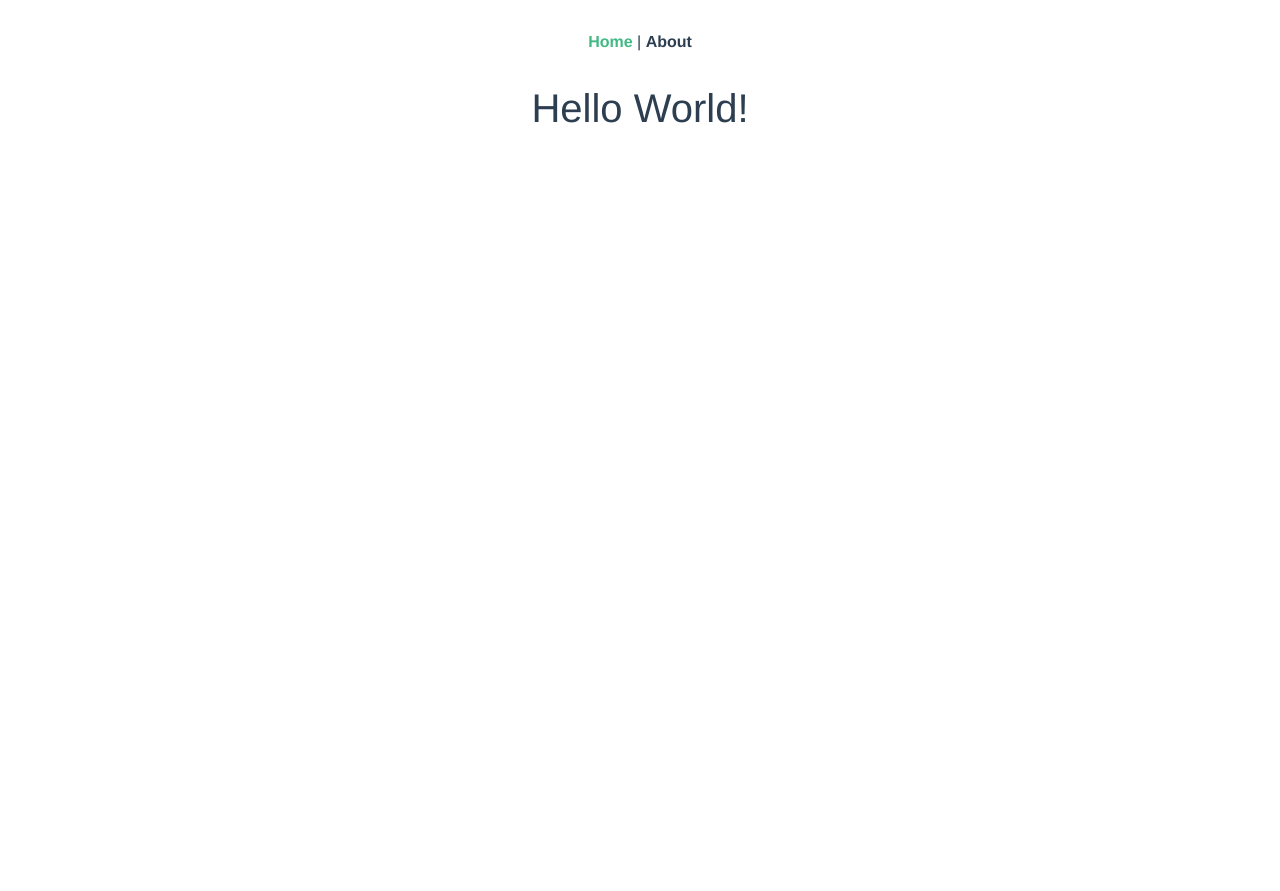
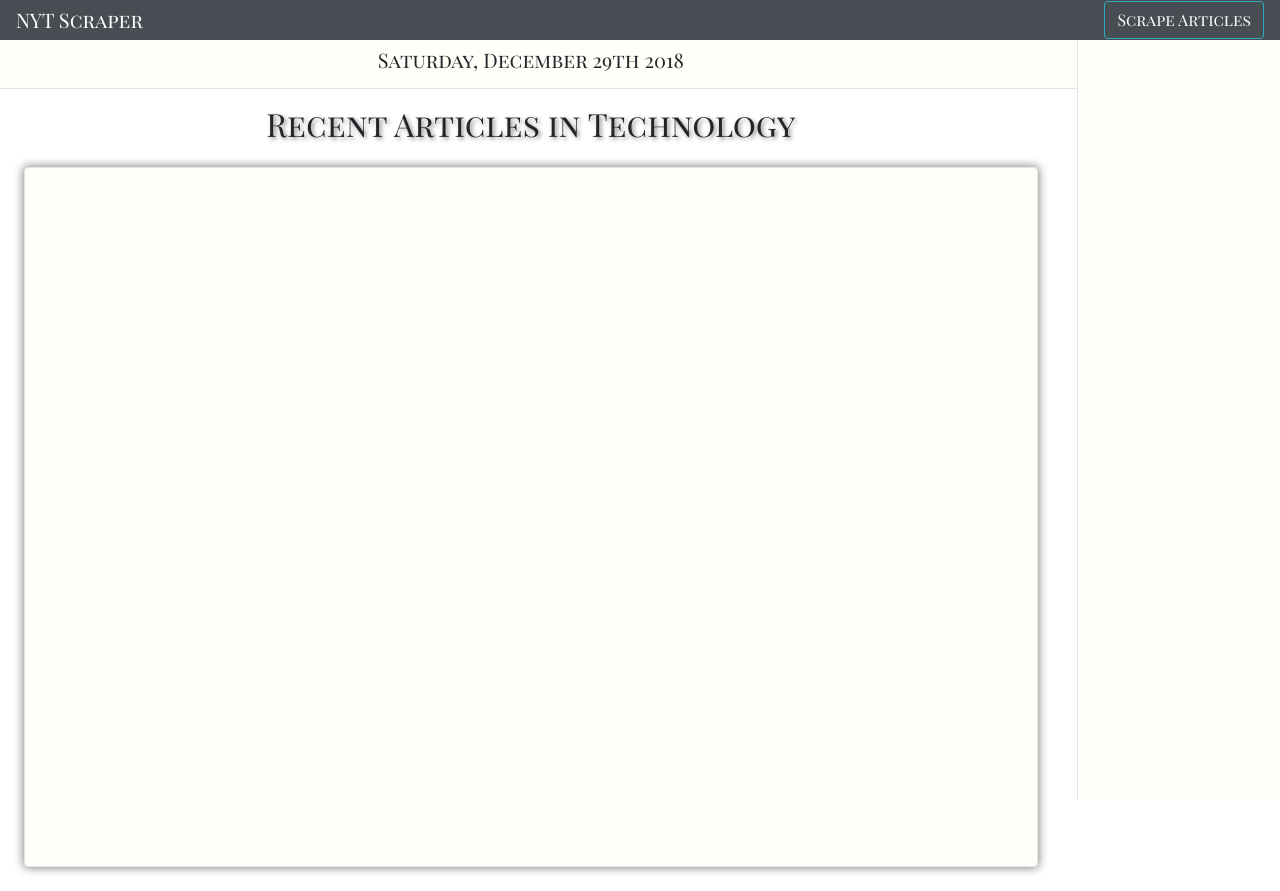
Before and after one commit to huntertrammell/NYT-scrape, a Vue app in the folder client/: page / in a window 1280 px wide. Before the commit the page ends 800 px from the top, so only its background shows below. Built offline with nearby package versions, Linux system fonts and the light colour scheme.

Commit message:
created components

```diff
--- a/client/package.json
+++ b/client/package.json
@@ -9,8 +9,10 @@
   "dependencies": {
     "axios": "^0.18.0",
     "bootstrap": "^4.2.1",
+    "moment": "^2.23.0",
     "vue": "^2.5.17",
-    "vue-router": "^3.0.1"
+    "vue-router": "^3.0.1",
+    "weather-js": "^2.0.0"
   },
   "devDependencies": {
     "@vue/cli-plugin-babel": "^3.2.0",
--- a/client/src/App.vue
+++ b/client/src/App.vue
@@ -1,29 +1,28 @@
 <template>
-  <div id="app">
-    <div id="nav">
-      <router-link to="/">Home</router-link> |
-      <router-link to="/about">About</router-link>
-    </div>
-    <router-view/>
-  </div>
+  <app-home />
 </template>
 
-<style lang="scss">
-#app {
-  font-family: 'Avenir', Helvetica, Arial, sans-serif;
-  -webkit-font-smoothing: antialiased;
-  -moz-osx-font-smoothing: grayscale;
-  text-align: center;
-  color: #2c3e50;
-}
-#nav {
-  padding: 30px;
-  a {
-    font-weight: bold;
-    color: #2c3e50;
-    &.router-link-exact-active {
-      color: #42b983;
+<script>
+  import Home from '@/views/Home.vue'
+  export default {
+    components: {
+      appHome: Home
     }
   }
+</script>
+
+<style lang="scss">
+@import url('https://fonts.googleapis.com/css?family=Playfair+Display+SC|Raleway');
+.body-text {
+  font-family: 'Raleway', sans-serif;
+}
+.header-text {
+  font-family: 'Playfair Display SC', serif;
+}
+body {
+  overflow-x: hidden;
+}
+html {
+  overflow-x: hidden;
 }
 </style>
--- /dev/null
+++ b/client/src/components/Article.vue
@@ -0,0 +1,13 @@
+<template>
+
+</template>
+
+<script>
+export default {
+
+}
+</script>
+
+<style>
+
+</style>
--- /dev/null
+++ b/client/src/components/ArticleBody.vue
@@ -0,0 +1,32 @@
+<template>
+    <div class="container-fluid">
+        <h2 class="header-text text-center article-disp">Recent Articles in Technology</h2>
+        <div class="m-4 content-wrapper rounded">
+            <div class="row m-2 p-2">
+                <app-article />
+            </div>
+        </div>
+    </div>
+</template>
+
+<script>
+import Article from '@/components/Article'
+export default {
+    name: 'ArticleBody',
+    components: {
+        appArticle: Article
+    }
+}
+</script>
+
+<style>
+    .content-wrapper {
+        border: 1px #e5e5e5 solid;
+        box-shadow: 0px 0px 10px 1px #888888;
+        height: 700px;
+        background: #fffef8;
+    }
+    .article-disp {
+        text-shadow: 2px 2px 4px #888888;
+    }
+</style>
--- /dev/null
+++ b/client/src/components/ArticleWrapper.vue
@@ -0,0 +1,48 @@
+<template>
+  <div>
+    <div class="intro">
+      <h5 class="header-text text-center pt-2">{{ date }}</h5>
+      <hr class="px-2">
+    </div>
+    <app-article-body/>
+  </div>
+</template>
+
+<script>
+import moment from 'moment'
+import weather from 'weather-js'
+import ArticleBody from '@/components/ArticleBody'
+export default {
+  name: 'ArticleWrapper',
+  data(){
+    return {
+      msg: "Hello World",
+      date: moment().format("dddd, MMMM Do YYYY")
+    }
+  },
+  components: {
+    appArticleBody: ArticleBody
+  },
+  methods: {
+    /*async getWeather() {
+      weather.find({search: 'Kansas City', degreeType: 'F'}, function(err, result) {
+        if(err) console.log(err);
+        let city = result.location.name
+        let temp = result.current.temperature + " F"
+        let sky = result.current.skytext
+        let curForcast = (`${city}, currently ${sky} and ${temp}`)
+        this.forcast = curForcast
+      });
+    }*/
+  },
+  /*updated(){
+    this.getWeather()
+  }*/
+}
+</script>
+
+<style>
+.intro {
+  background: #fffef8;
+}
+</style>
--- a/client/src/components/HelloWorld.vue
+++ /dev/null
@@ -1,32 +0,0 @@
-<template>
-  <div class="hello">
-    <h1>{{ msg }}</h1>
-  </div>
-</template>
-
-<script>
-export default {
-  name: 'HelloWorld',
-  props: {
-    msg: String
-  }
-}
-</script>
-
-<!-- Add "scoped" attribute to limit CSS to this component only -->
-<style scoped lang="scss">
-h3 {
-  margin: 40px 0 0;
-}
-ul {
-  list-style-type: none;
-  padding: 0;
-}
-li {
-  display: inline-block;
-  margin: 0 10px;
-}
-a {
-  color: #42b983;
-}
-</style>
--- /dev/null
+++ b/client/src/components/Navbar.vue
@@ -0,0 +1,28 @@
+<template>
+    <nav class="navbar navbar-expand-lg navbar-light bg-dark">
+        <router-link class="navbar-brand text-white header-text" to="/">NYT Scraper</router-link>
+        <button class="navbar-toggler" type="button" data-toggle="collapse" data-target="#navbarSupportedContent" aria-controls="navbarSupportedContent" aria-expanded="false" aria-label="Toggle navigation">
+            <span class="navbar-toggler-icon"></span>
+        </button>
+        <div class="collapse navbar-collapse justify-content-end" id="navbarSupportedContent">
+            <form class="form-inline my-2 my-lg-0">
+                <button class="btn btn-outline-info my-2 my-sm-0 header-text text-white">Scrape Articles</button>
+            </form>
+        </div>
+    </nav>
+</template>
+
+<script>
+export default {
+    name: 'Navbar',
+}
+</script>
+
+<style>
+    .navbar {
+        opacity: 0.90 !important;
+    }
+    nav {
+        height: 5vh;
+    }
+</style>
--- /dev/null
+++ b/client/src/components/RightArticle.vue
@@ -0,0 +1,24 @@
+<template>
+    <div class="article-wrapper">
+
+    </div>
+</template>
+
+<script>
+export default {
+    name: 'RightArticle'
+}
+</script>
+
+<style>
+    .article-wrapper {
+        height: 95vh;
+        width: 100%;
+        border: 1px #e5e5e5 solid;
+        border-top: none;
+        border-bottom: none;
+        border-right: none;
+        background: #fffef8;
+        overflow: hidden;
+    }
+</style>
--- a/client/src/router.js
+++ b/client/src/router.js
@@ -12,14 +12,6 @@ export default new Router({
       path: '/',
       name: 'home',
       component: Home
-    },
-    {
-      path: '/about',
-      name: 'about',
-      // route level code-splitting
-      // this generates a separate chunk (about.[hash].js) for this route
-      // which is lazy-loaded when the route is visited.
-      component: () => import(/* webpackChunkName: "about" */ './views/About.vue')
     }
   ]
 })
--- a/client/src/views/About.vue
+++ /dev/null
@@ -1,5 +0,0 @@
-<template>
-  <div class="about">
-    <h1>This is an about page</h1>
-  </div>
-</template>
--- a/client/src/views/Home.vue
+++ b/client/src/views/Home.vue
@@ -1,17 +1,23 @@
 <template>
-  <div class="home">
-    <HelloWorld msg="Hello World!"/>
+  <div>
+    <app-navbar />
+    <div class="row">
+      <app-article-wrapper class="col-10 px-0"/>
+      <app-right-article class="col-2"/>
+    </div>
   </div>
 </template>
 
 <script>
-// @ is an alias to /src
-import HelloWorld from '@/components/HelloWorld.vue'
-
+import ArticleWrapper from '@/components/ArticleWrapper.vue'
+import Navbar from '@/components/Navbar.vue'
+import RightArticle from '@/components/RightArticle.vue'
 export default {
   name: 'home',
   components: {
-    HelloWorld
+    appArticleWrapper: ArticleWrapper,
+    appNavbar: Navbar,
+    appRightArticle: RightArticle
   }
 }
 </script>
```
Also changed, not shown: 1 other file (tests, documents, lock files or other folders).
